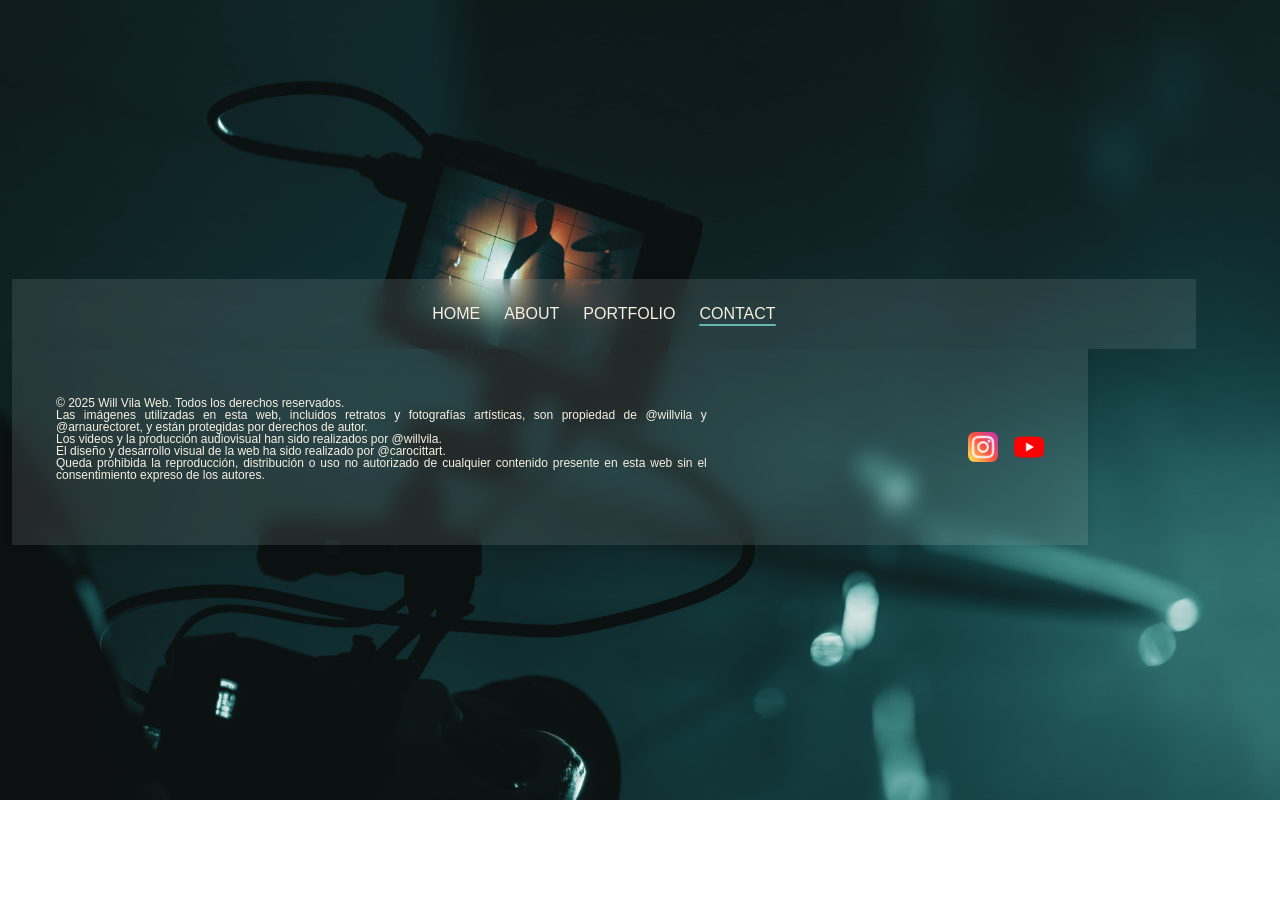
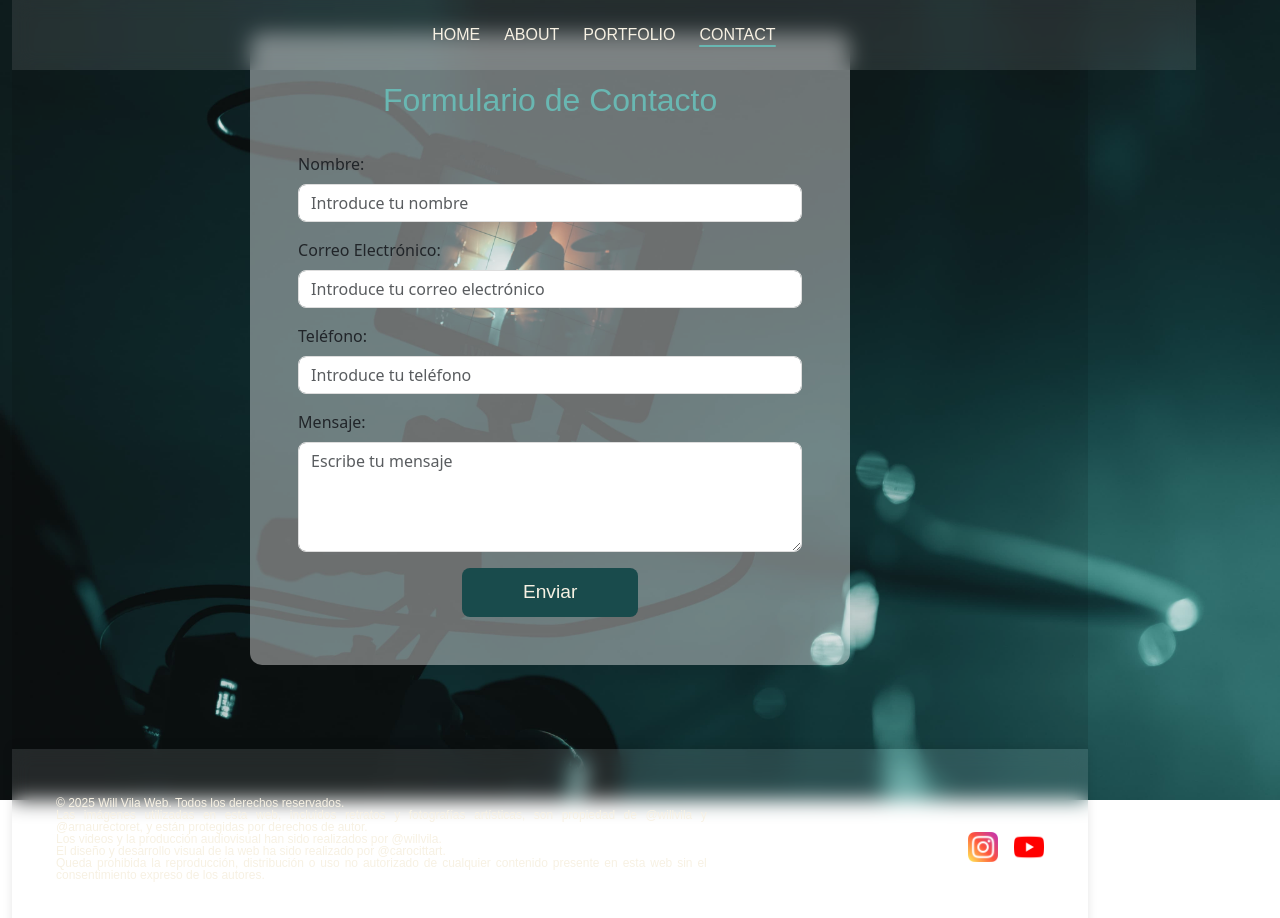
Before and after one commit to Carocitta/WILL_VILA_FE, a React (Vite) app: page /contact in a window 1280 px wide. Shown: the top 918 px of the page. Before the commit the page ends 800 px from the top, so only its background shows below. Built offline with nearby package versions, Linux system fonts and the light colour scheme; a web font is replaced by a local one.

Commit message:
Created form component and added to contact page

```diff
--- a/src/App.jsx
+++ b/src/App.jsx
@@ -4,6 +4,7 @@ import Header from "./components/Header/Header";
 import Footer from "./components/Footer/Fotter";
 import About from "./pages/About/About";
 import PortfolioPage from "./pages/Portfolio/Portfolio";
+import Contact from "./pages/Conctact/Contact";
 
 function App() {
   return (
@@ -13,6 +14,7 @@ function App() {
         <Route path="/" element={<Home />} />
         <Route path="/about" element={<About />} />
         <Route path="/portfolio" element={<PortfolioPage />} />
+        <Route path="/contact" element={<Contact />} />
       </Routes>
       <Footer />
     </div>
--- a/src/components/Form/Form.css
+++ b/src/components/Form/Form.css
@@ -0,0 +1,55 @@
+.form-container {
+  display: flex;
+  justify-content: center;
+  align-items: center;
+  min-height: 100vh;
+  background-color: rgba(0, 0, 0, 0.1);
+}
+
+.form-box {
+  background-color: rgba(255, 255, 255, 0.4);
+  border-radius: 12px;
+  width: 100%;
+  max-width: 600px;
+}
+
+.form-title {
+  font-family: 'Muna', sans-serif;
+  text-align: center;
+  color: #69B7B2;
+  margin-bottom: 2rem;
+}
+
+.form-control {
+  background-color: #fff;
+  border-radius: 8px;
+  border: 1px solid #ddd;
+}
+
+.form-control:focus {
+  border-color: #69B7B2;
+  box-shadow: 0 0 5px rgba(105, 183, 178, 0.5);
+}
+
+.custom-button {
+  font-family: 'Muna', sans-serif;
+  background-color: #194B4C;
+  color: #F7F1E3;
+  border: none;
+  padding: 10px 20px;
+  border-radius: 8px;
+  cursor: pointer;
+  width: 35%;
+  font-size: 1.2rem;
+  display: block;
+  margin: 0 auto;
+}
+
+.custom-button:hover {
+  background-color: #1a5859;
+  transition: background-color 0.3s ease;
+}
+
+.custom-button:focus {
+  outline: none;
+}
--- a/src/components/Form/Form.jsx
+++ b/src/components/Form/Form.jsx
@@ -0,0 +1,62 @@
+import React from "react";
+import Button from "../../components/Button/Button";
+import "./Form.css";
+
+function Form() {
+  return (
+    <div className="form-container">
+      <div className="form-box p-5">
+        <h2 className="form-title">Formulario de Contacto</h2>
+        <form>
+          <div className="mb-3">
+            <label htmlFor="name" className="form-label">
+              Nombre:
+            </label>
+            <input
+              type="text"
+              className="form-control"
+              id="name"
+              placeholder="Introduce tu nombre"
+            />
+          </div>
+          <div className="mb-3">
+            <label htmlFor="email" className="form-label">
+              Correo Electrónico:
+            </label>
+            <input
+              type="email"
+              className="form-control"
+              id="email"
+              placeholder="Introduce tu correo electrónico"
+            />
+          </div>
+          <div className="mb-3">
+            <label htmlFor="phone" className="form-label">
+              Teléfono:
+            </label>
+            <input
+              type="tel"
+              className="form-control"
+              id="phone"
+              placeholder="Introduce tu teléfono"
+            />
+          </div>
+          <div className="mb-3">
+            <label htmlFor="message" className="form-label">
+              Mensaje:
+            </label>
+            <textarea
+              className="form-control"
+              id="message"
+              rows="4"
+              placeholder="Escribe tu mensaje"
+            ></textarea>
+          </div>
+          <Button type="submit" className="custom-button" text="Enviar" />
+        </form>
+      </div>
+    </div>
+  );
+}
+
+export default Form;
--- a/src/pages/Conctact/Contact.jsx
+++ b/src/pages/Conctact/Contact.jsx
@@ -0,0 +1,11 @@
+import Form from "../../components/Form/Form";
+
+function Contact() {
+  return (
+    <div>
+      <Form />
+    </div>
+  );
+}
+
+export default Contact;
```
